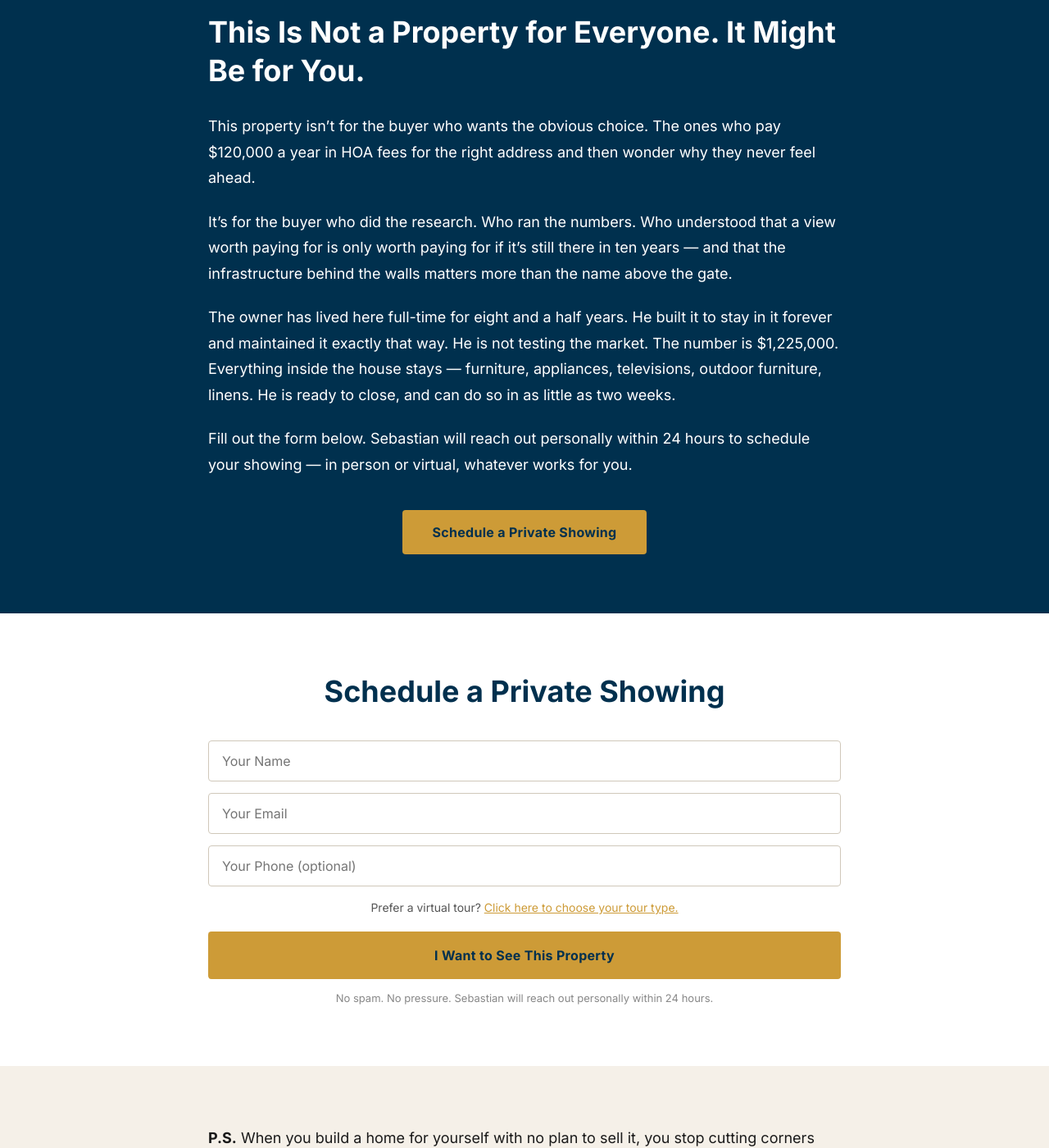
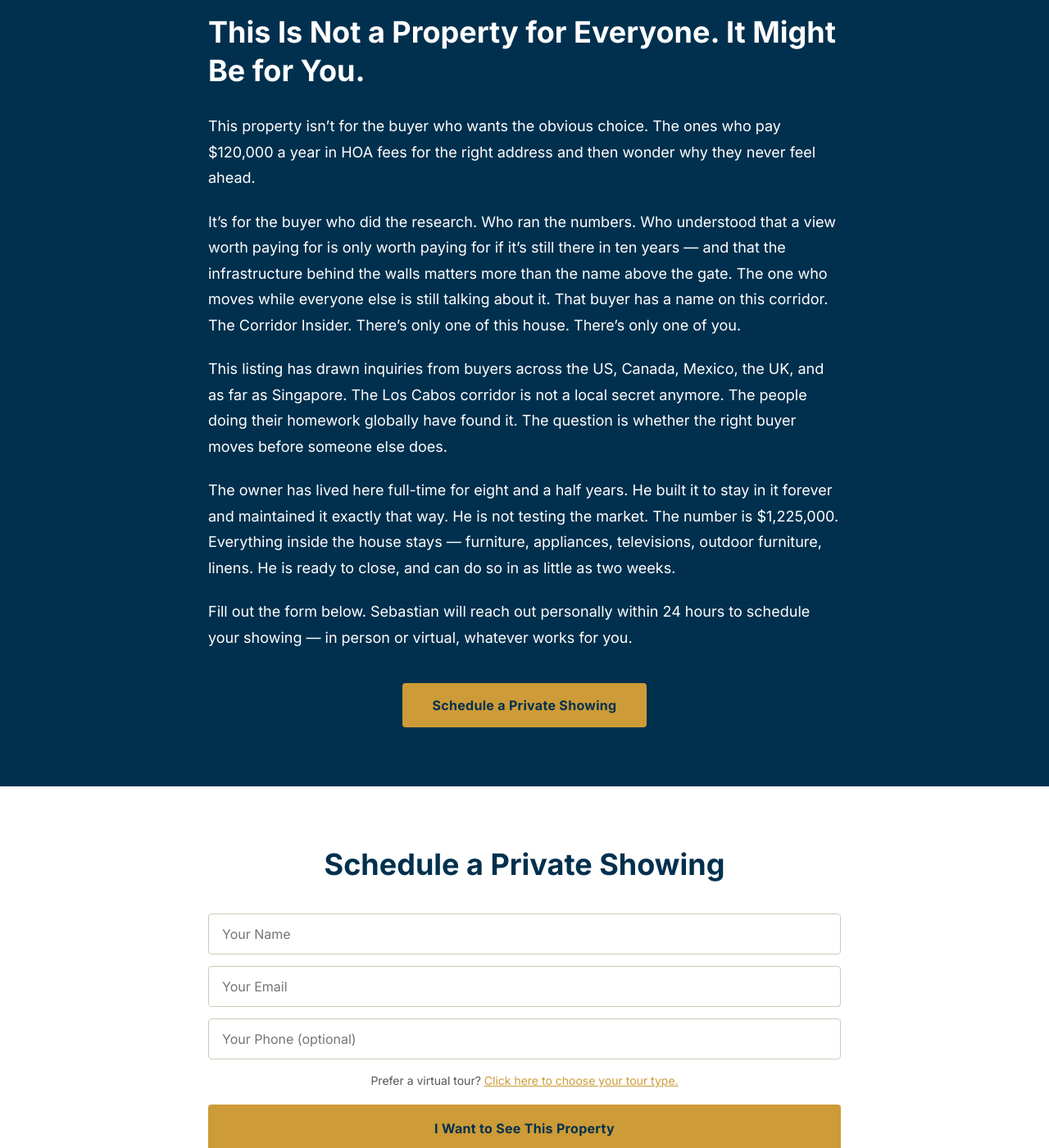
Before and after one commit to sellingcabohomes/SellingCabo.Homes, a Jekyll site: the page el-tule-ocean-view-home-los-cabos-corridor.html, which Jekyll copies as it is, in a window 1280 px wide and 1400 px high, scrolled down 10478 px. Shown: the whole window at 82% size. Built offline with Jekyll 4.4.1, drawn with Linux system fonts in a browser that asks for light colours; some of the changed text lies outside the part shown.

Commit message:
Add Corridor Insider close, global herd signal, and soft CTA lead capture
Co-Authored-By: Claude Sonnet 4.6 <noreply@anthropic.com>

```diff
--- a/el-tule-ocean-view-home-los-cabos-corridor.html
+++ b/el-tule-ocean-view-home-los-cabos-corridor.html
@@ -742,7 +742,8 @@
   <div class="container">
     <h2>This Is Not a Property for Everyone. It Might Be for You.</h2>
     <p>This property isn&rsquo;t for the buyer who wants the obvious choice. The ones who pay $120,000 a year in HOA fees for the right address and then wonder why they never feel ahead.</p>
-    <p>It&rsquo;s for the buyer who did the research. Who ran the numbers. Who understood that a view worth paying for is only worth paying for if it&rsquo;s still there in ten years &mdash; and that the infrastructure behind the walls matters more than the name above the gate.</p>
+    <p>It&rsquo;s for the buyer who did the research. Who ran the numbers. Who understood that a view worth paying for is only worth paying for if it&rsquo;s still there in ten years &mdash; and that the infrastructure behind the walls matters more than the name above the gate. The one who moves while everyone else is still talking about it. That buyer has a name on this corridor. The Corridor Insider. There&rsquo;s only one of this house. There&rsquo;s only one of you.</p>
+    <p>This listing has drawn inquiries from buyers across the US, Canada, Mexico, the UK, and as far as Singapore. The Los Cabos corridor is not a local secret anymore. The people doing their homework globally have found it. The question is whether the right buyer moves before someone else does.</p>
     <p>The owner has lived here full-time for eight and a half years. He built it to stay in it forever and maintained it exactly that way. He is not testing the market. The number is $1,225,000. Everything inside the house stays &mdash; furniture, appliances, televisions, outdoor furniture, linens. He is ready to close, and can do so in as little as two weeks.</p>
     <p>Fill out the form below. Sebastian will reach out personally within 24 hours to schedule your showing &mdash; in person or virtual, whatever works for you.</p>
     <div class="close-cta">
@@ -764,6 +765,13 @@
       <button type="submit" class="btn btn-full">I Want to See This Property</button>
     </form>
     <p class="form-note">No spam. No pressure. Sebastian will reach out personally within 24 hours.</p>
+
+    <div style="margin-top:32px;text-align:center;">
+      <div style="width:40px;height:1px;background:#cd9b37;margin:0 auto 24px auto;"></div>
+      <p style="font-style:italic;color:#555;font-size:0.9rem;margin-bottom:12px;">Not ready to schedule yet?</p>
+      <p style="font-weight:700;color:#00304e;font-size:1rem;margin-bottom:16px;">Get the full property brief sent to your inbox &mdash; specs, legal details, infrastructure breakdown, and contractor quotes. Everything you need to make a serious decision, in one document.</p>
+      <button id="open-brief-btn" style="display:inline-block;background:transparent;border:2px solid #00304e;color:#00304e;font-family:'Inter',sans-serif;font-size:0.95rem;font-weight:600;padding:12px 28px;border-radius:4px;cursor:pointer;transition:background 0.15s,color 0.15s;">Send Me the Property Brief</button>
+    </div>
   </div>
 </section>
 
@@ -794,6 +802,21 @@
     allowfullscreen
   ></iframe>
 </footer>
+
+<!-- ===== PROPERTY BRIEF MODAL ===== -->
+<div id="brief-overlay" style="display:none;position:fixed;top:0;left:0;width:100%;height:100%;background:rgba(0,0,0,0.7);z-index:9999;align-items:center;justify-content:center;padding:20px;box-sizing:border-box;">
+  <div style="background:#fff;border-radius:8px;max-width:480px;width:100%;padding:40px;position:relative;box-sizing:border-box;">
+    <button id="brief-close" aria-label="Close" style="position:absolute;top:14px;right:18px;font-size:28px;line-height:1;color:#888;background:none;border:none;cursor:pointer;font-family:'Inter',sans-serif;">&times;</button>
+    <h3 style="font-family:'Inter',sans-serif;font-size:22px;font-weight:700;color:#00304e;margin-bottom:8px;line-height:1.3;">Get the Full Property Brief</h3>
+    <p style="font-size:14px;color:#555;margin-bottom:24px;">Specs, legal details, infrastructure breakdown, and contractor quotes &mdash; sent directly to your inbox.</p>
+    <form id="brief-form" action="mailto:sdelapena@ronival.com" method="GET">
+      <input type="hidden" name="subject" value="Property Brief Request — El Tule">
+      <input class="form-field" type="email" name="email" placeholder="Your Email Address" required autocomplete="email" style="margin-bottom:16px;">
+      <button type="submit" class="btn btn-full">Send It</button>
+    </form>
+    <p style="text-align:center;font-size:13px;color:#888;margin-top:16px;margin-bottom:0;">No spam. One document. That&rsquo;s it.</p>
+  </div>
+</div>
 
 <!-- ===== TOUR MODAL ===== -->
 <div id="modal-overlay">
@@ -865,5 +888,46 @@
 }());
 </script>
 
+<script>
+(function () {
+  var briefOverlay = document.getElementById('brief-overlay');
+  var briefCloseBtn = document.getElementById('brief-close');
+  var openBriefBtn = document.getElementById('open-brief-btn');
+
+  function openBrief() {
+    briefOverlay.style.display = 'flex';
+    document.body.style.overflow = 'hidden';
+  }
+
+  function closeBrief() {
+    briefOverlay.style.display = 'none';
+    document.body.style.overflow = '';
+  }
+
+  if (openBriefBtn) openBriefBtn.addEventListener('click', openBrief);
+  if (briefCloseBtn) briefCloseBtn.addEventListener('click', closeBrief);
+
+  briefOverlay.addEventListener('click', function (e) {
+    if (e.target === briefOverlay) closeBrief();
+  });
+
+  document.addEventListener('keydown', function (e) {
+    if (e.key === 'Escape' && briefOverlay.style.display === 'flex') closeBrief();
+  });
+
+  var openBriefBtnHover = document.getElementById('open-brief-btn');
+  if (openBriefBtnHover) {
+    openBriefBtnHover.addEventListener('mouseenter', function () {
+      this.style.background = '#00304e';
+      this.style.color = '#fff';
+    });
+    openBriefBtnHover.addEventListener('mouseleave', function () {
+      this.style.background = 'transparent';
+      this.style.color = '#00304e';
+    });
+  }
+}());
+</script>
+
 </body>
 </html>
```
